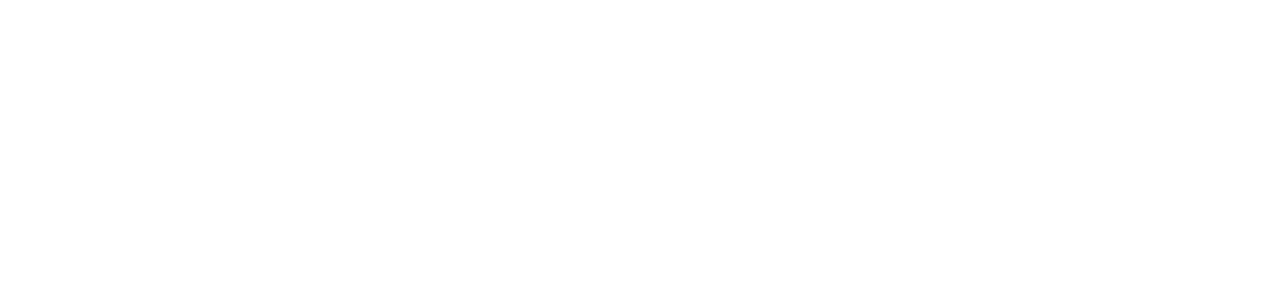
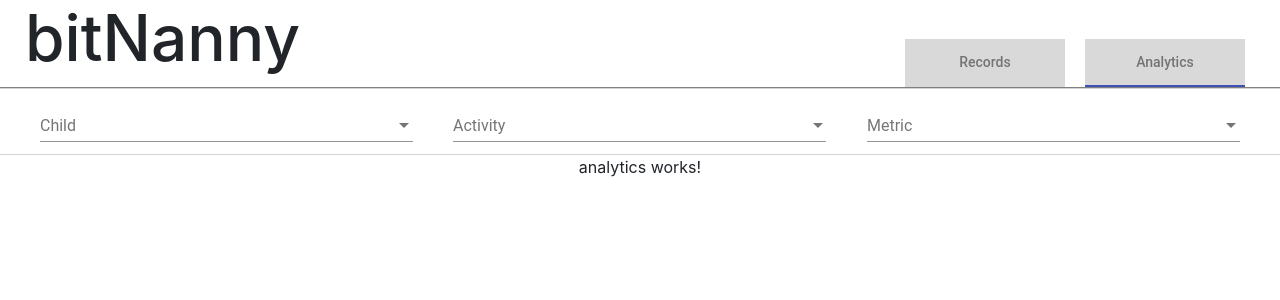
Before and after one commit to bamazap/bitnanny, an Angular app: page /analytics in a window 1280 px wide. Shown: the top 300 px of the page. Built offline with nearby package versions, Linux system fonts and the light colour scheme.

Commit message:
Added filters bar.

```diff
--- a/src/app/app.component.html
+++ b/src/app/app.component.html
@@ -1,5 +1,4 @@
-<app-navbar *ngIf="isLoggedIn()"></app-navbar>
-<div class="container">
-  <router-outlet class="container"></router-outlet>
-</div>
+<app-navbar *ngIf="showNavbar()"></app-navbar>
+<app-filters *ngIf="showFilters()"></app-filters>
+<router-outlet></router-outlet>
 <app-messages></app-messages>
--- a/src/app/app.component.ts
+++ b/src/app/app.component.ts
@@ -13,9 +13,12 @@
 
   constructor(private router: Router) {}
 
-  // Used to decide wheter or not to show the navbar
   // TODO: actual login checking
-  isLoggedIn() {
+  showNavbar() {
     return this.router.url !== '/login';
   }
+
+  showFilters() {
+    return ['/records', '/analytics'].includes(this.router.url);
+  }
 }
--- a/src/app/app.module.ts
+++ b/src/app/app.module.ts
@@ -15,10 +15,12 @@
 import { RecordsComponent } from './records/records.component';
 import { AnalyticsComponent } from './analytics/analytics.component';
 import { NavbarComponent } from './navbar/navbar.component';
+import { FiltersComponent } from './filters/filters.component';
 
 // Services
 import { AuthService } from './auth.service';
 import { MessageService } from './message.service';
+
 
 @NgModule({
   declarations: [
@@ -28,6 +30,7 @@
     RecordsComponent,
     AnalyticsComponent,
     NavbarComponent,
+    FiltersComponent,
   ],
   imports: [
     BrowserModule,
--- /dev/null
+++ b/src/app/filters/filters.component.css
@@ -0,0 +1,27 @@
+#filters {
+  border-width: 1px 0 1px 0;
+  border-style: solid;
+  border-color: lightgray;
+  display: flex;
+  justify-content: space-between;
+}
+
+.filter {
+  flex-grow: 1;
+  margin: 0 20px 0 20px;
+  margin-top: 0.5em;
+  margin-bottom: -0.5em;
+}
+
+.filter:first-child {
+  margin-left: 40px;
+}
+
+.filter:last-child {
+  margin-right: 40px;
+}
+
+.select-none {
+  font-style: italic;
+  color: gray;
+}
--- /dev/null
+++ b/src/app/filters/filters.component.html
@@ -0,0 +1,34 @@
+<div id='filters'>
+  <mat-form-field class='filter'>
+    <mat-select placeholder="Child">
+      <mat-option>
+        <span class='select-none'>Any</span>
+      </mat-option>
+      <mat-option *ngFor="let child of children" [value]="child.id">
+        {{ child.name }}
+      </mat-option>
+    </mat-select>
+  </mat-form-field>
+
+  <mat-form-field class='filter'>
+    <mat-select placeholder="Activity">
+      <mat-option>
+        <span class='select-none'>Any</span>
+      </mat-option>
+      <mat-option *ngFor="let activity of activities" [value]="activity.id">
+        {{ activity.name }}
+      </mat-option>
+    </mat-select>
+  </mat-form-field>
+
+  <mat-form-field class='filter'>
+    <mat-select placeholder="Metric">
+      <mat-option>
+        <span class='select-none'>Any</span>
+      </mat-option>
+      <mat-option *ngFor="let metric of metrics" [value]="metric.id">
+        {{ metric.name }}
+      </mat-option>
+    </mat-select>
+  </mat-form-field>
+</div>
--- /dev/null
+++ b/src/app/filters/filters.component.ts
@@ -0,0 +1,30 @@
+import { Component, OnInit } from '@angular/core';
+
+@Component({
+  selector: 'app-filters',
+  templateUrl: './filters.component.html',
+  styleUrls: ['./filters.component.css']
+})
+export class FiltersComponent implements OnInit {
+  children = [
+    { id: 0, name: 'Brian' },
+    { id: 1, name: 'Emily' },
+  ];
+
+  activities = [
+    { id: 0, name: 'Sleep'},
+    { id: 1, name: 'Athletics'},
+    { id: 2, name: 'Electronics'},
+  ];
+
+  metrics = [
+    { id: 0, name: 'Mood'},
+    { id: 1, name: 'Energy'},
+  ];
+
+  constructor() { }
+
+  ngOnInit() {
+  }
+
+}
```
Also changed, not shown: src/app/mat/mat.module.ts (+7 -3 lines), 1 other file (tests, documents, lock files or other folders).
